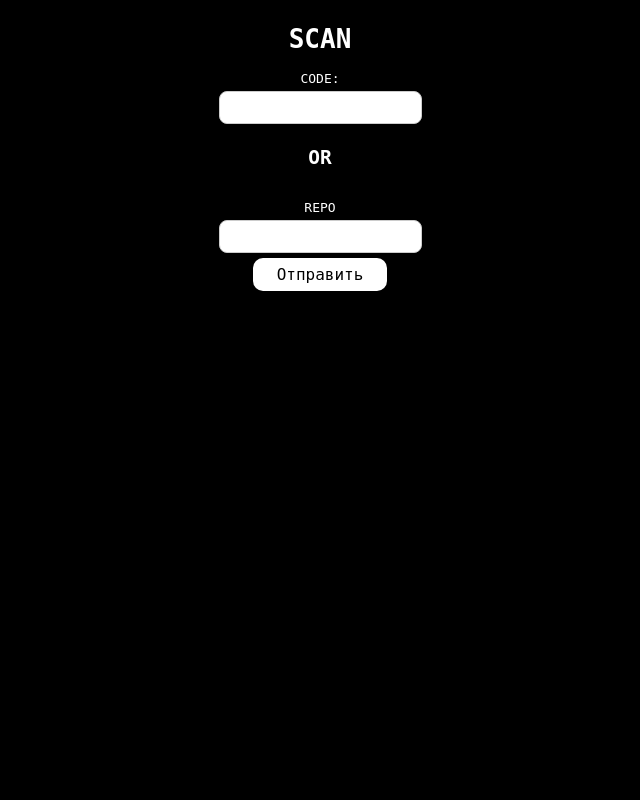
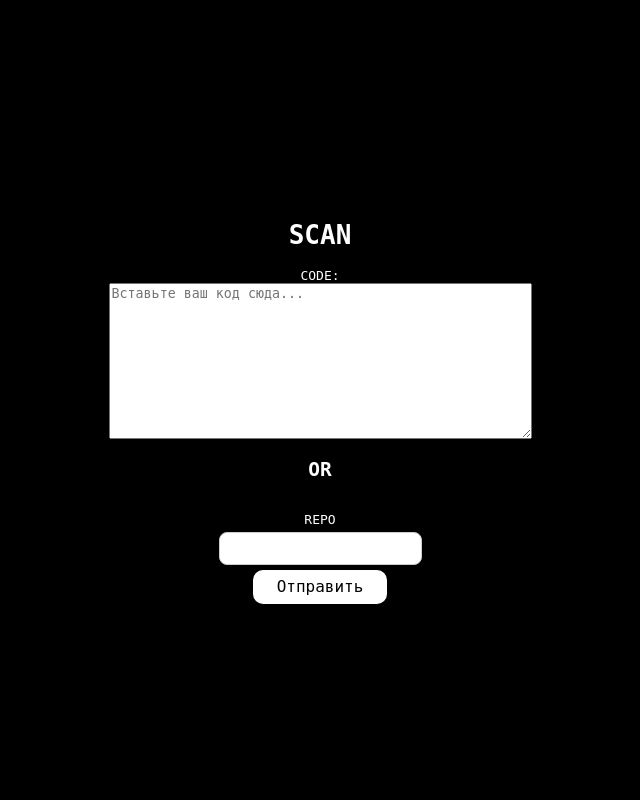
Before and after one commit to binary203/Securo, a Flask app: page /profile/scan in a window 1280 px wide. Shown: the whole page, without its empty margins (320-960 px from the left). Run offline with Flask 3, Linux system fonts and the light colour scheme; a user stored in the database is signed in.

Commit message:
Фикс багов

```diff
--- a/app/forms.py
+++ b/app/forms.py
@@ -1,7 +1,7 @@
 #Импорты
 from flask_wtf import FlaskForm
-from wtforms import StringField, PasswordField, BooleanField, SubmitField
-from wtforms.validators import DataRequired
+from wtforms import StringField, PasswordField, BooleanField, SubmitField, TextAreaField
+from wtforms.validators import DataRequired, Optional, Length
 
 #Форма для логина
 class LoginForm(FlaskForm):
@@ -9,3 +9,8 @@ class LoginForm(FlaskForm):
   password = PasswordField('Пароль', validators=[DataRequired()])
   remember_me = BooleanField('Запомнить меня')
   submit = SubmitField('Войти')
+
+class ScanForm(FlaskForm):
+    code = TextAreaField('Code', validators=[Optional(), Length(max=10000)])
+    repo_url = StringField('Repository URL', validators=[Optional()])
+    submit = SubmitField('Scan Code')
--- a/app/static/index.css
+++ b/app/static/index.css
@@ -35,6 +35,14 @@ h1 {
     flex-direction: column;
 }
 
+.scan {
+    display: flex;
+    justify-content: center;
+    align-items: center;
+    min-height: 100vh;
+    flex-direction: column;
+}
+
 input[type="text"],
 input[type="password"] {
     border-radius: 8px;
--- a/app/templates/scan.html
+++ b/app/templates/scan.html
@@ -5,13 +5,16 @@
 
 {% block body %}
 <div class="text">
+        <div class="scan">
             <h1>SCAN</h1>
             {% for message in get_flashed_messages() %}
                 <p style="color:red;text-align:center">{{ message }}</p>
             {% endfor %}
             <form method="post", action="{{ url_for('scan') }}">
+                {{ form.hidden_tag() }}
+
                 <label for="code">CODE: </label><br>
-        <input type="text", id="code", name="code">
+                <textarea name="code" id="code" rows="10" cols="50" placeholder="Вставьте ваш код сюда..."></textarea>
                 <br>
                 <h2>OR</h2>
                 <br>
@@ -21,4 +24,5 @@
                 <button type="submit">Отправить</button>
             </form>
         </div>
+</div>
 {% endblock %}
--- a/app/views.py
+++ b/app/views.py
@@ -5,7 +5,7 @@ from flask import render_template, request, redirect, url_for, session, flash
 from flask_login import login_required, login_user, current_user, logout_user
 from .models import User
 import sqlalchemy as sql
-from .forms import LoginForm
+from .forms import LoginForm, ScanForm
 from .services import run_scanner_service
 
 
@@ -70,11 +70,14 @@ def registration():
 @login_required  # проверка на авторизацию
 def scan():
     # запуск сканера и ввод
+    form = ScanForm()
+
     try:
         if request.method == "POST":
             scanner = run_scanner_service()
-            code = request.form["code"]
-            repo = request.form["repo_url"]
+            code = request.form.get("code", "").strip()
+            repo = request.form.get("repo", "").strip()
+            print(repo)
             # проверка входных данных
             if code:
                 result = scanner.run_code_scan(code)
@@ -82,20 +85,20 @@ def scan():
                 result = scanner.run_repo_scan(repo)
             else:
                 flash("Укажите код или URL репозитория на GitHub")
-                return redirect(url_for("index"))
+                return render_template('scan.html', form=form)
             return render_template("results.html", result=result)
 
     # если ошибка то кинет на index
     except ValueError as e:
         flash(f"Ошибка конфигурации: {str(e)}")
-        return redirect(url_for("index"))
+        return render_template('scan.html', form=form)
     except RuntimeError as e:
         flash(f"Ошибка сканирования: {str(e)}")
-        return redirect(url_for("index"))
+        return render_template('scan.html', form=form)
     except Exception as e:
         flash(f"Ошибка: {str(e)}")
-        return redirect(url_for("index"))
-    return render_template('scan.html')
+        return render_template('scan.html', form=form)
+    return render_template('scan.html', form=form)
 
 # Результаты скана
 @app.route("/profile/results", methods=["POST"])
```
Also changed, not shown: 1 other file. Lines whose indentation alone changed are shown as unchanged.
